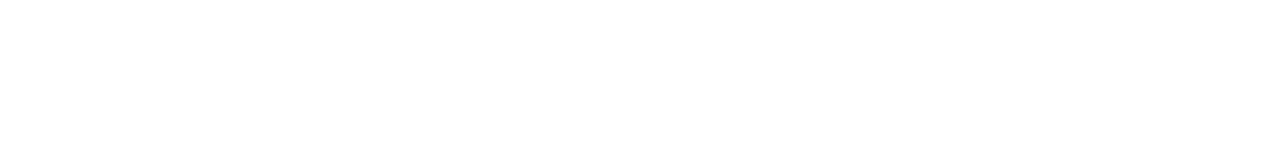
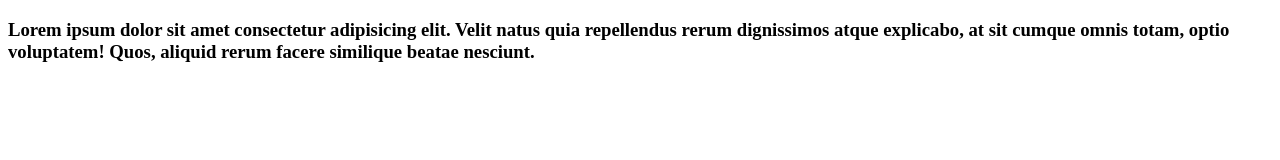
Before and after one commit to Joaquingse/pactice-fulp, a plain HTML site: page git-and-github-practice/index.html in a window 1280 px wide. Drawn offline with Linux system fonts and the light colour scheme.

Commit message:
agregado el h3

```diff
--- a/git-and-github-practice/index.html
+++ b/git-and-github-practice/index.html
@@ -7,6 +7,7 @@
     <title>Document</title>
 </head>
 <body>
+    <h3>Lorem ipsum dolor sit amet consectetur adipisicing elit. Velit natus quia repellendus rerum dignissimos atque explicabo, at sit cumque omnis totam, optio voluptatem! Quos, aliquid rerum facere similique beatae nesciunt.</h3>
 
 </body>
 </html>
```
